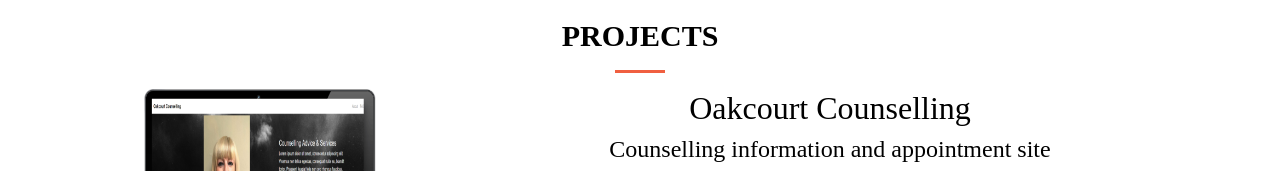
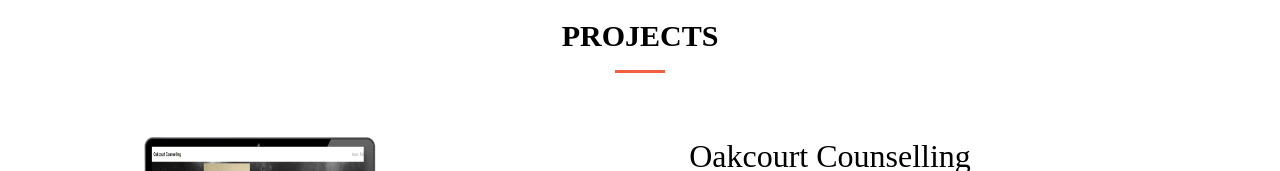
Before and after one commit to TheDeployGuy/Jason_Portfolio, a React (Create React App) app: page / in a window 1280 px wide. Shown: the part 729-900 px from the top of the page. Built offline with nearby package versions, Linux system fonts and the light colour scheme.

Commit message:
Conver to const pure functions

```diff
--- a/src/components/HeadSection.jsx
+++ b/src/components/HeadSection.jsx
@@ -1,7 +1,6 @@
 import React from 'react';
 
-function HeadSection() {
-  return (
+const HeadSection = () => (
   <header id="HOME">
     <div className="header-content">
       <div className="row">
@@ -25,6 +24,5 @@
     </div>
   </header>
 );
-}
 
 export default HeadSection;
--- a/src/components/ProjectsSection.jsx
+++ b/src/components/ProjectsSection.jsx
@@ -1,25 +1,16 @@
 import React from 'react';
 import ProjectItem from './ProjectItem';
 
-// class ProjectsSection extends Component {
-function ProjectsSection({ projects }) {
-  // For each project we map though each element and create a ProjectItem component
-  const projectItems = projects.map(project => (
-    // onDelete has been set as a property that will call a function with its ID, in this case it uses an inline arrow function to create the onDeleteProps (could easily repalce this with a function)
-    <ProjectItem key={project.projectTitle} project={project} />
-  ));
-
-  return (
+const ProjectsSection = ({ projects }) => (
   <section>
     <div className="header-content" id="PROJECTS">
       <h1>Projects</h1>
-        <hr className="headerHR" />
+      <hr className="headerHR pt-5" />
       <div className="container">
-          {projectItems}
+        { projects.map(project => <ProjectItem key={project.projectTitle} project={project} />)}
       </div>
     </div>
   </section>
 );
-}
 
 export default ProjectsSection;
```
Lines whose indentation alone changed are shown as unchanged.
